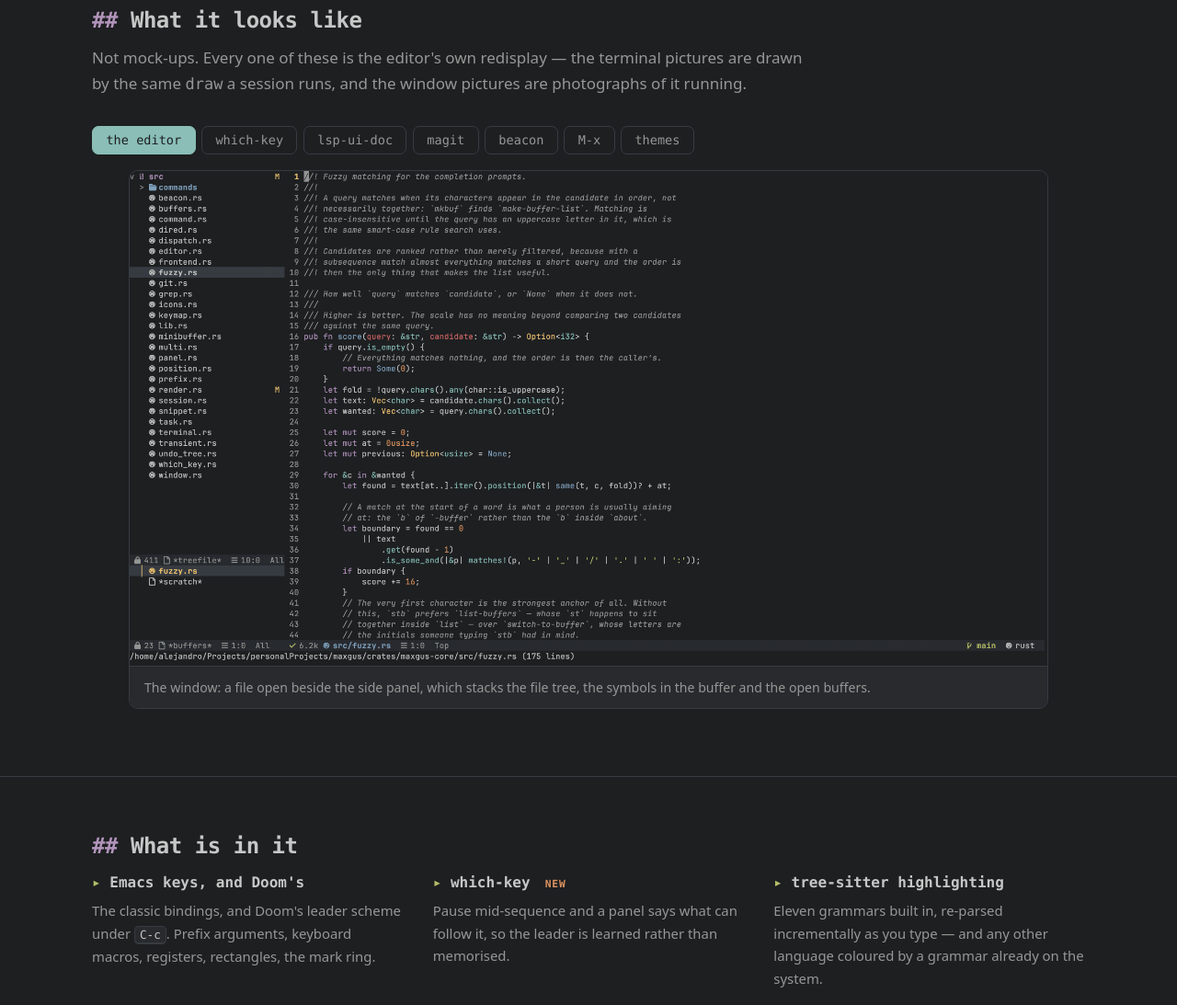
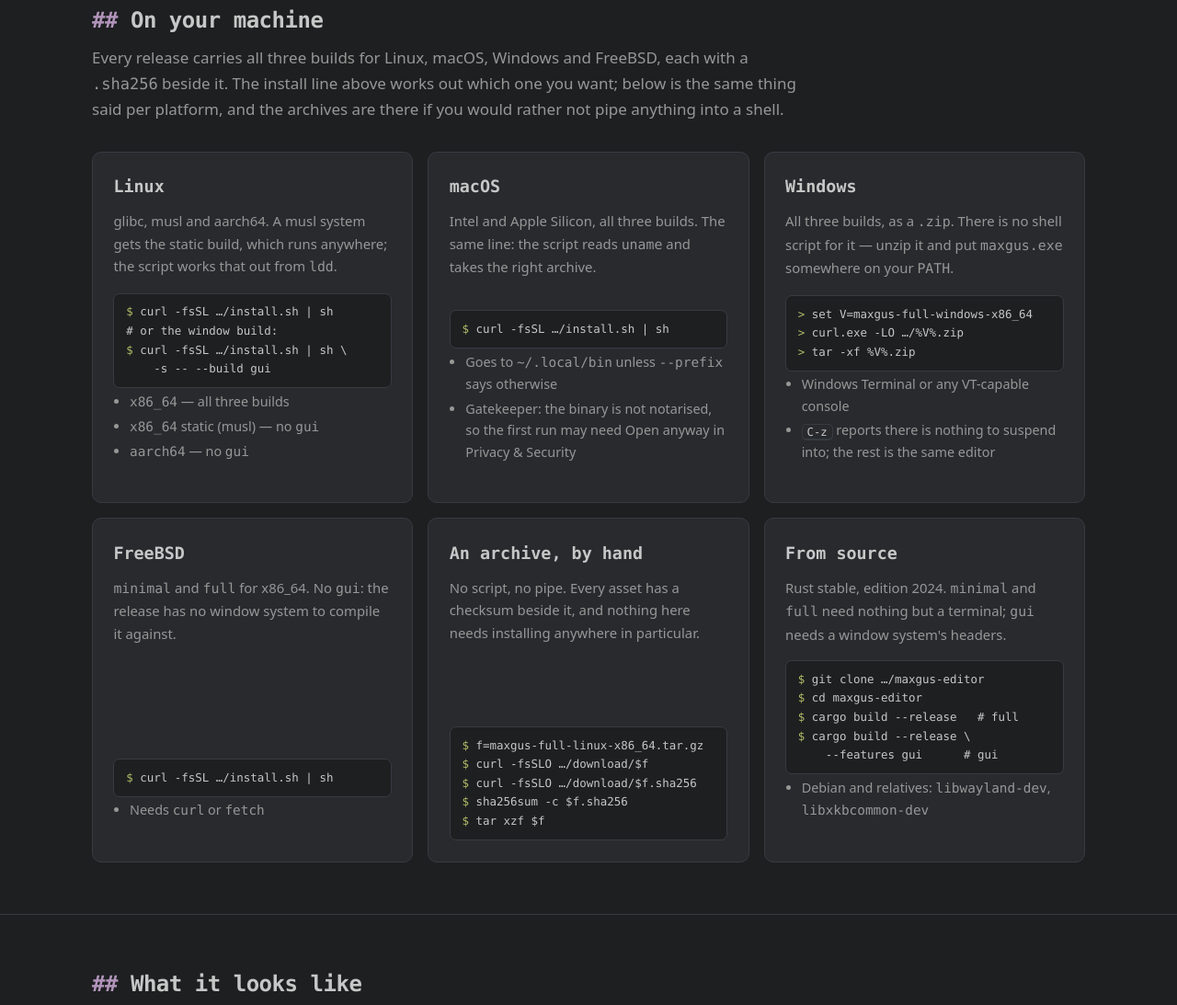
Before and after one commit to alejandro-llanes/maxgus-editor, a plain HTML site: page site/index.html in a window 1280 px wide. Shown: the part 1374-2467 px from the top of the page at 92% size. Drawn offline with Linux system fonts and the light colour scheme; files whose address does not match are found by name.

Commit message:
Say on the site what it installs on, and what it does now
The page had drifted behind the editor twice over.

Two of the three build sizes were wrong — `minimal` is 4.8 MB and `gui` is
21 MB, not 4.6 and 20 — which is the kind of number nobody rechecks and
everybody quotes. The features grid had nothing about grammars the editor
installs itself, nothing about lines that wrap, and the `gui` card did not
mention ligatures or the blur behind popups, which are the two things that
build has and no terminal can show.

Installing was one `curl … | sh` line and no more. The releases carry three
builds for Linux with glibc, for musl, for aarch64, for both macOS
architectures, for Windows and for FreeBSD, and the page said none of that:
someone on Windows, where the script refuses to run, had nothing to go on. A
section per platform now says which builds exist there, what the script does
about it, and how to take an archive by hand with its checksum, or build
from source. A command too long for its card was being cut off at the card's
edge with nothing to say so; those now fit, and anything else that does not
scrolls rather than disappearing.

`docs/media` is carried to the site the way `docs/screenshots` already is,
and the check that every picture the page asks for exists now covers clips
too — a video that does not load is a hole in the page where a demo was
promised. There are no clips yet; the directory is wired up for them.

```diff
--- a/site/index.html
+++ b/site/index.html
@@ -144,6 +144,7 @@
 .build ul { margin: 0 0 1.1rem; padding-left: 1.1rem; color: var(--comment); font-size: .9rem; }
 .build ul li { margin: .15rem 0; }
 .build ul li.no { color: #6a6d70; text-decoration: line-through; }
+.build pre { overflow-x: auto; }
 .build pre {
   margin: 0; background: var(--bg); border: 1px solid var(--selection);
   border-radius: 7px; padding: .6rem .8rem; font-size: .78rem;
@@ -209,6 +210,7 @@
   <span class="brand">max<span>gus</span></span>
   <a class="link" href="#install">Install</a>
   <a class="link" href="#builds">Builds</a>
+  <a class="link" href="#platforms">Platforms</a>
   <a class="link" href="#screenshots">Screenshots</a>
   <a class="link" href="#features">Features</a>
   <a class="link" href="https://github.com/alejandro-llanes/maxgus-editor">GitHub</a>
@@ -251,7 +253,7 @@
   <div class="builds">
 
     <div class="build">
-      <h3>minimal <span class="size">4.6 MB</span></h3>
+      <h3>minimal <span class="size">4.8 MB</span></h3>
       <p>The editor and the file tree. Starts instantly, builds in a fraction
          of the time, and fits anywhere.</p>
       <ul>
@@ -262,8 +264,8 @@
         <li class="no">tree-sitter, LSP, autocomplete</li>
         <li class="no">magit, terminal, project search</li>
       </ul>
-      <pre><span class="p">$ </span>curl -fsSL …/install.sh | sh -s -- \
-    --build minimal</pre>
+      <pre><span class="p">$ </span>curl -fsSL …/install.sh | sh \
+    -s -- --build minimal</pre>
     </div>
 
     <div class="build pick">
@@ -272,7 +274,7 @@
          install line above gives you.</p>
       <ul>
         <li>Everything in <code>minimal</code></li>
-        <li>tree-sitter highlighting, and grammars from the system</li>
+        <li>tree-sitter: eleven grammars in it, and it can fetch more</li>
         <li>A language server: autocomplete, lsp-ui-doc, the lot</li>
         <li>magit, a terminal panel, project search, scripting</li>
       </ul>
@@ -280,17 +282,114 @@
     </div>
 
     <div class="build">
-      <h3>gui <span class="size">20 MB</span></h3>
+      <h3>gui <span class="size">21 MB</span></h3>
       <p>Everything, and a window drawn by the GPU as well as a terminal.
          Which one it opens is decided when it starts.</p>
       <ul>
         <li>Everything in <code>full</code></li>
         <li>Smooth, sub-line scrolling</li>
+        <li>Ligatures, and blur behind every popup</li>
         <li>Mouse, system clipboard, any font</li>
         <li><code>maxgus -nw</code> for the terminal</li>
       </ul>
-      <pre><span class="p">$ </span>curl -fsSL …/install.sh | sh -s -- \
-    --build gui</pre>
+      <pre><span class="p">$ </span>curl -fsSL …/install.sh | sh \
+    -s -- --build gui</pre>
+    </div>
+
+  </div>
+</div></section>
+
+<section id="platforms"><div class="wrap">
+  <h2>On your machine</h2>
+  <p class="lede">
+    Every release carries all three builds for Linux, macOS, Windows and
+    FreeBSD, each with a <code>.sha256</code> beside it. The install line
+    above works out which one you want; below is the same thing said
+    per platform, and the archives are there if you would rather not pipe
+    anything into a shell.
+  </p>
+
+  <div class="builds">
+
+    <div class="build">
+      <h3>Linux</h3>
+      <p>glibc, musl and aarch64. A musl system gets the static build, which
+         runs anywhere; the script works that out from <code>ldd</code>.</p>
+      <pre><span class="p">$ </span>curl -fsSL …/install.sh | sh
+<span class="c"># or the window build:</span>
+<span class="p">$ </span>curl -fsSL …/install.sh | sh \
+    -s -- --build gui</pre>
+      <ul>
+        <li><code>x86_64</code> — all three builds</li>
+        <li><code>x86_64</code> static (musl) — no <code>gui</code></li>
+        <li><code>aarch64</code> — no <code>gui</code></li>
+      </ul>
+    </div>
+
+    <div class="build">
+      <h3>macOS</h3>
+      <p>Intel and Apple Silicon, all three builds. The same line: the script
+         reads <code>uname</code> and takes the right archive.</p>
+      <pre><span class="p">$ </span>curl -fsSL …/install.sh | sh</pre>
+      <ul>
+        <li>Goes to <code>~/.local/bin</code> unless <code>--prefix</code>
+            says otherwise</li>
+        <li>Gatekeeper: the binary is not notarised, so the first run may
+            need Open anyway in Privacy &amp; Security</li>
+      </ul>
+    </div>
+
+    <div class="build">
+      <h3>Windows</h3>
+      <p>All three builds, as a <code>.zip</code>. There is no shell script
+         for it — unzip it and put <code>maxgus.exe</code> somewhere on your
+         <code>PATH</code>.</p>
+      <pre><span class="p">&gt; </span>set V=maxgus-full-windows-x86_64
+<span class="p">&gt; </span>curl.exe -LO …/%V%.zip
+<span class="p">&gt; </span>tar -xf %V%.zip</pre>
+      <ul>
+        <li>Windows Terminal or any VT-capable console</li>
+        <li><kbd>C-z</kbd> reports there is nothing to suspend into; the
+            rest is the same editor</li>
+      </ul>
+    </div>
+
+    <div class="build">
+      <h3>FreeBSD</h3>
+      <p><code>minimal</code> and <code>full</code> for x86_64. No
+         <code>gui</code>: the release has no window system to compile it
+         against.</p>
+      <pre><span class="p">$ </span>curl -fsSL …/install.sh | sh</pre>
+      <ul>
+        <li>Needs <code>curl</code> or <code>fetch</code></li>
+      </ul>
+    </div>
+
+    <div class="build">
+      <h3>An archive, by hand</h3>
+      <p>No script, no pipe. Every asset has a checksum beside it, and
+         nothing here needs installing anywhere in particular.</p>
+      <pre><span class="p">$ </span>f=maxgus-full-linux-x86_64.tar.gz
+<span class="p">$ </span>curl -fsSLO …/download/$f
+<span class="p">$ </span>curl -fsSLO …/download/$f.sha256
+<span class="p">$ </span>sha256sum -c $f.sha256
+<span class="p">$ </span>tar xzf $f</pre>
+    </div>
+
+    <div class="build">
+      <h3>From source</h3>
+      <p>Rust stable, edition 2024. <code>minimal</code> and <code>full</code>
+         need nothing but a terminal; <code>gui</code> needs a window
+         system's headers.</p>
+      <pre><span class="p">$ </span>git clone …/maxgus-editor
+<span class="p">$ </span>cd maxgus-editor
+<span class="p">$ </span>cargo build --release   <span class="c"># full</span>
+<span class="p">$ </span>cargo build --release \
+    --features gui      <span class="c"># gui</span></pre>
+      <ul>
+        <li>Debian and relatives: <code>libwayland-dev</code>,
+            <code>libxkbcommon-dev</code></li>
+      </ul>
     </div>
 
   </div>
@@ -373,9 +472,18 @@
          leader is learned rather than memorised.</p>
     </div>
     <div class="feature">
+      <h3>Grammars it installs itself <span class="new">new</span></h3>
+      <p><kbd>M-x install-grammar</kbd> lists the five hundred parsers
+         tree-sitter's wiki names, then clones, builds and loads the one you
+         pick. Open a file in a language it has no grammar for and it offers,
+         naming the repository it would clone. Nothing is fetched or built
+         until you answer.</p>
+    </div>
+    <div class="feature">
       <h3>tree-sitter highlighting</h3>
       <p>Eleven grammars built in, re-parsed incrementally as you type — and
-         any other language coloured by a grammar already on the system.</p>
+         any other language coloured by a grammar the system already has, or
+         one the editor fetches and builds for you.</p>
     </div>
     <div class="feature">
       <h3>A language-server client</h3>
@@ -402,6 +510,13 @@
       <h3>A file tree</h3>
       <p>treemacs' keys, git status in the margin, and a side panel that
          stacks the tree, the symbol outline and the buffer list.</p>
+    </div>
+    <div class="feature">
+      <h3>Lines that wrap, when you ask <span class="new">new</span></h3>
+      <p><code>truncate-lines</code> off wraps a long line across the rows
+         below it rather than clipping it at the edge, and everything that
+         counts lines — the cursor, the region, the beacon, a page of
+         scrolling — counts rows with it.</p>
     </div>
     <div class="feature">
       <h3>A window, as well as a terminal <span class="new">new</span></h3>
```
Also changed, not shown: 3 other files.
